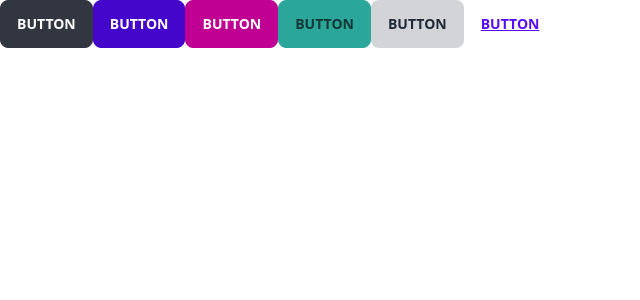
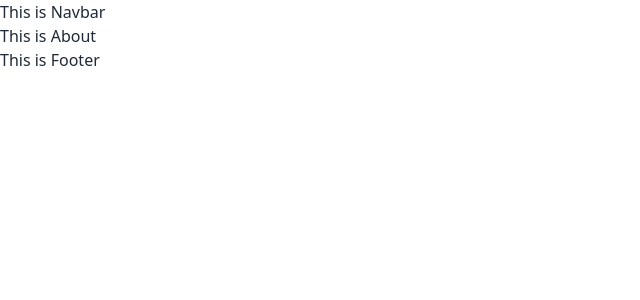
Before and after one commit to Rahat-Ul-Anwar/job-portal, a React (Vite) app: page /about in a window 1280 px wide. Shown: the top 300 px of the page, without its empty margins (0-640 px from the left). Built offline with nearby package versions, Linux system fonts and the light colour scheme.

Commit message:
react router setup done

```diff
--- a/src/App.jsx
+++ b/src/App.jsx
@@ -1,13 +1,9 @@
+import { RouterProvider } from "react-router-dom";
+import { router } from "./Routes/Routes/Routes";
+
 function App() {
   return (
-    <div className="App">
-      <button className="btn btn-active">Button</button>
-      <button className="btn btn-active btn-primary">Button</button>
-      <button className="btn btn-active btn-secondary">Button</button>
-      <button className="btn btn-active btn-accent">Button</button>
-      <button className="btn btn-active btn-ghost">Button</button>
-      <button className="btn btn-active btn-link">Button</button>
-    </div>
+   <RouterProvider router={router}></RouterProvider>
   );
 }
 
--- a/src/Layout/Main.jsx
+++ b/src/Layout/Main.jsx
@@ -1,8 +1,14 @@
 import React from 'react';
+import { Outlet } from 'react-router-dom';
+import Footer from '../shared/Footer/Footer';
+import Navbar from '../shared/Navbar/Navbar';
 
 const Main = () => {
     return (
         <div>
+            <Navbar></Navbar>
+            <Outlet></Outlet>
+            <Footer></Footer>
 
         </div>
     );
--- /dev/null
+++ b/src/components/About/About.jsx
@@ -0,0 +1,11 @@
+import React from 'react';
+
+const About = () => {
+    return (
+        <div>
+            <h2>This is About</h2>
+        </div>
+    );
+};
+
+export default About;
--- /dev/null
+++ b/src/components/Contact/Contact.jsx
@@ -0,0 +1,11 @@
+import React from 'react';
+
+const Contact = () => {
+    return (
+        <div>
+            <h2>This is Contact us</h2>
+        </div>
+    );
+};
+
+export default Contact;
--- /dev/null
+++ b/src/components/LogIn/LogIn.jsx
@@ -0,0 +1,11 @@
+import React from 'react';
+
+const LogIn = () => {
+    return (
+        <div>
+            <h2>This is Login</h2>
+        </div>
+    );
+};
+
+export default LogIn;
--- /dev/null
+++ b/src/shared/Navbar/Navbar.jsx
@@ -0,0 +1,11 @@
+import React from 'react';
+
+const Navbar = () => {
+    return (
+        <div>
+            <h2>This is Navbar</h2>
+        </div>
+    );
+};
+
+export default Navbar;
```
Also changed, not shown: src/Routes/Routes/Routes.jsx (+17 -2 lines).
